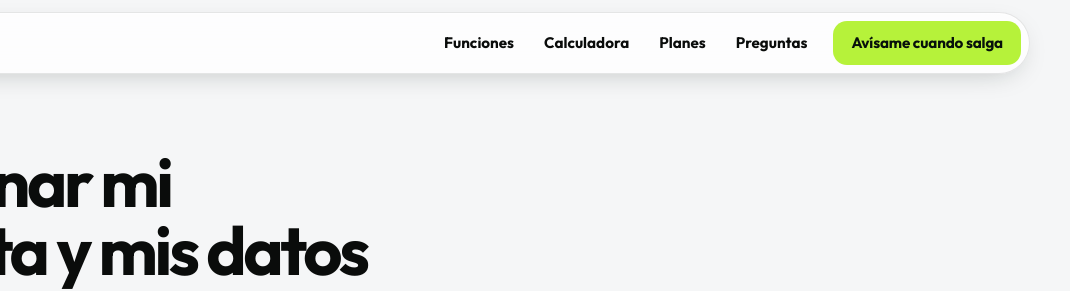
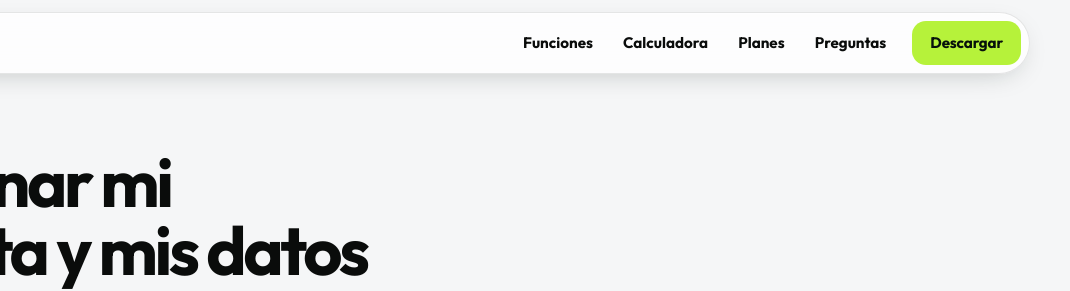
Before and after one commit to gamezcorporation/Chekash, a plain HTML site: page eliminar-cuenta.html in a window 1280 px wide. Shown: the top 291 px of the page, 210-1280 px from the left. Drawn offline with Linux system fonts and the light colour scheme.

Commit message:
Add files via upload

```diff
--- a/eliminar-cuenta.html
+++ b/eliminar-cuenta.html
@@ -24,10 +24,10 @@
   <div class="nav-in" data-open="false">
     <a class="brand" href="/" aria-label="Chekash, inicio"><svg aria-hidden="true"><use href="#logo"/></svg><span class="wordmark">chekash<i>.</i></span></a>
     <nav class="nav-links" aria-label="Principal"><a href="/#funciones">Funciones</a><a href="/#calculadora">Calculadora</a><a href="/#planes">Planes</a><a href="/#preguntas">Preguntas</a></nav>
-    <a class="btn btn-primary btn-sm nav-cta" data-play data-live-text="Descargar" href="mailto:appchekash@gmail.com?subject=Av%C3%ADsame%20cuando%20Chekash%20est%C3%A9%20en%20Google%20Play">Avísame cuando salga</a>
+    <a class="btn btn-primary btn-sm nav-cta" data-play href="https://play.google.com/store/apps/details?id=com.chekash.app&amp;referrer=utm_source%3Dweb%26utm_medium%3Dlanding">Descargar</a>
     <button class="nav-toggle" type="button" aria-expanded="false" aria-controls="nav-panel" aria-label="Abrir menú"><svg class="i i-menu" aria-hidden="true"><use href="#i-menu"/></svg><svg class="i i-x" aria-hidden="true"><use href="#i-x"/></svg></button>
   </div>
-  <div class="nav-panel" id="nav-panel" inert><a href="/#funciones">Funciones</a><a href="/#calculadora">Calculadora</a><a href="/#planes">Planes</a><a href="/#preguntas">Preguntas</a><a class="btn btn-primary btn-lg" data-play data-live-text="Descargar" href="mailto:appchekash@gmail.com?subject=Av%C3%ADsame%20cuando%20Chekash%20est%C3%A9%20en%20Google%20Play">Avísame cuando salga</a></div>
+  <div class="nav-panel" id="nav-panel" inert><a href="/#funciones">Funciones</a><a href="/#calculadora">Calculadora</a><a href="/#planes">Planes</a><a href="/#preguntas">Preguntas</a><a class="btn btn-primary btn-lg" data-play href="https://play.google.com/store/apps/details?id=com.chekash.app&amp;referrer=utm_source%3Dweb%26utm_medium%3Dlanding">Descargar</a></div>
 </header>
 <main id="contenido">
   <div class="legal-top"><div class="wrap"><h1>Eliminar mi cuenta y mis datos</h1><p class="meta">Aplicación para Android «Chekash» (<code>com.chekash.app</code>) · Desarrollador: Gámez Dev · Última actualización: 11 de noviembre de 2026</p></div></div>
--- a/site.js
+++ b/site.js
@@ -7,7 +7,7 @@
      Google Play (https://play.google.com/store/apps/details?id=com.chekash.app).
      Con eso, todos los avisos de «próximamente» pasan solos a «Descargar».
      ------------------------------------------------------------------ */
-  const PLAY_URL = '';
+  const PLAY_URL = 'https://play.google.com/store/apps/details?id=com.chekash.app&referrer=utm_source%3Dweb%26utm_medium%3Dlanding';
 
   const $ = (s, r = document) => r.querySelector(s);
   const $$ = (s, r = document) => [...r.querySelectorAll(s)];
```
Also changed, not shown: privacy-policy.html (+1 -1 lines), terminos-de-uso.html (+1 -1 lines), LEEME.txt.
